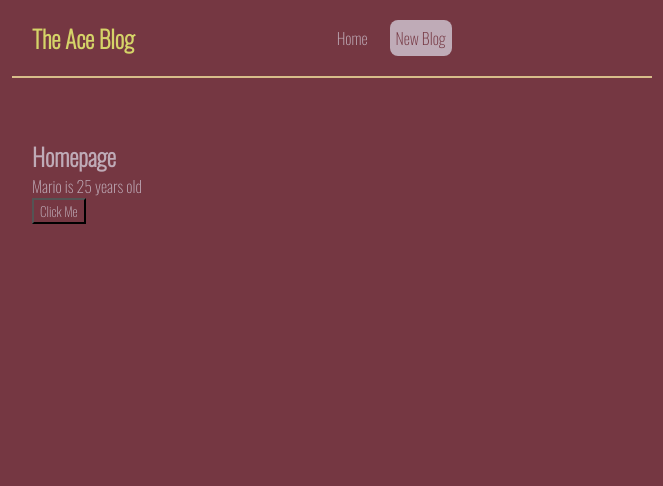
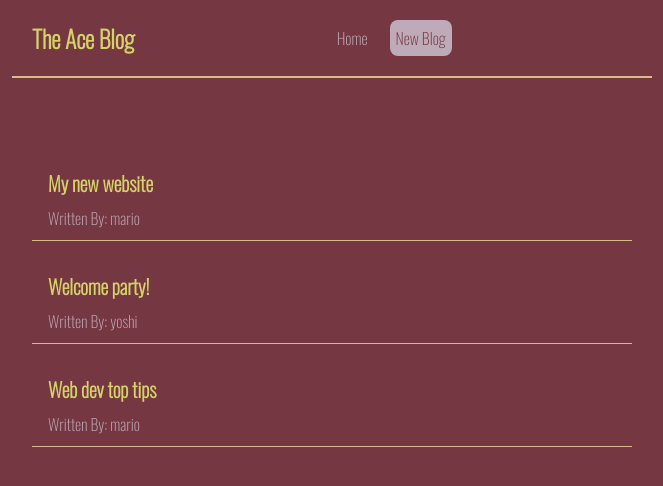
Before and after one commit to AmandeepSingh789/Blog, a React (Create React App) app in the folder aces-blog/: page / in a window 1280 px wide. Shown: the top 486 px of the page, without its empty margins (308-971 px from the left). Built offline with nearby package versions, Linux system fonts and the light colour scheme.

Commit message:
added blog boxes

```diff
--- a/aces-blog/src/Home.js
+++ b/aces-blog/src/Home.js
@@ -1,21 +1,20 @@
 import React, {useState} from 'react'
 
 const Home = () => {
+    const [blogs,setBlogs] = useState([
+        { title: 'My new website', body: 'lorem ipsum...', author: 'mario', id: 1 },
+        { title: 'Welcome party!', body: 'lorem ipsum...', author: 'yoshi', id: 2 },
+        { title: 'Web dev top tips', body: 'lorem ipsum...', author: 'mario', id: 3 }
+    ]);
+  return (
 
-    const[name,setName]=useState('Mario');
-    const [age,setAge]=useState('25');
-    const handleClick = () =>{
-        setName('Luigi');
-        setAge(30);
-    }
-
-
-  return (
     <div className='home'>
-        <h2>Homepage</h2>
-        <p>{name} is {age} years old</p>
-        <button onClick={handleClick}>Click Me</button>
-
+        {blogs.map((blog)=> (
+            <div className="blog-preview" key ={blog.id}>
+                <h2>{blog.title}</h2>
+                <p>Written By: {blog.author}</p>
+            </div>
+        ))}
     </div>
   )
 }
--- a/aces-blog/src/index.css
+++ b/aces-blog/src/index.css
@@ -44,3 +44,19 @@
   margin:40px auto;
   padding:20px;
 }
+
+.blog-preview{
+  padding:10px 16px;
+  margin:20px 0;
+  border-bottom: 1px solid #D8BD8A;
+}
+
+.blog-preview:hover{
+  box-shadow: 1px 3px 5px rgba(215, 76, 76, 0.81);
+}
+
+.blog-preview h2{
+  font-size: 20px;
+  color: #d5d368;
+  margin-bottom: 8px;
+}
```
